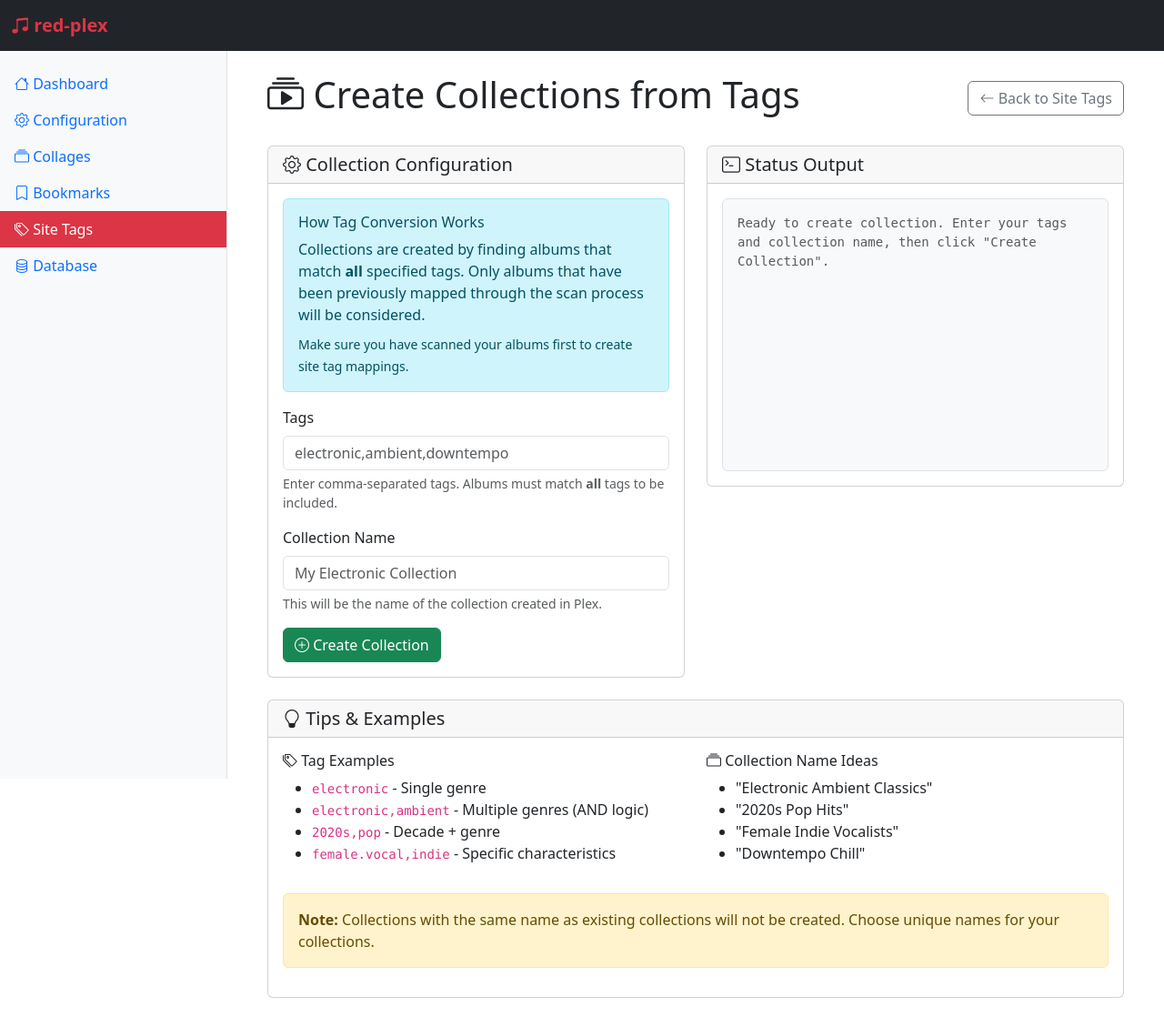
After one commit to marceljungle/red-plex, a Flask app: page /site-tags/convert in a window 1280 px wide. The commit adds this page. Shown: the whole page at 91% size. Run offline with Flask 3, Linux system fonts and the light colour scheme; some libraries are stand-ins or nearby versions.

Commit message:
Add complete site-tags GUI functionality and update README documentation
Co-authored-by: marceljungle <44347173+marceljungle@users.noreply.github.com>

```diff
--- a/red_plex/infrastructure/gui/app.py
+++ b/red_plex/infrastructure/gui/app.py
@@ -17,6 +17,7 @@ from red_plex.infrastructure.plex.plex_manager import PlexManager
 from red_plex.infrastructure.rest.gazelle.gazelle_api import GazelleAPI
 from red_plex.infrastructure.service.collection_processor import CollectionProcessingService
 from red_plex.use_case.create_collection.album_fetch_mode import AlbumFetchMode
+from red_plex.use_case.site_tags.site_tags_use_case import SiteTagsUseCase
 
 # pylint: disable=W0703,W0718,R0914,R0915
 class WebSocketHandler(logging.Handler):
@@ -329,6 +330,203 @@ def create_app():
 
         return render_template('bookmarks_convert.html')
 
+    @app.route('/site-tags')
+    def site_tags():
+        """View site tags mappings."""
+        try:
+            db = get_db()
+            # Get some basic stats about site tag mappings
+            cur = db.conn.cursor()
+            cur.execute("""
+                SELECT COUNT(DISTINCT stm.rating_key) as mapped_albums,
+                       COUNT(DISTINCT st.tag_name) as total_tags,
+                       COUNT(stm.id) as total_mappings
+                FROM site_tag_mappings stm
+                LEFT JOIN mapping_tags mt ON stm.id = mt.mapping_id
+                LEFT JOIN site_tags st ON mt.tag_id = st.id
+            """)
+            stats = cur.fetchone()
+
+            # Get recent mappings for display
+            cur.execute("""
+                SELECT stm.rating_key, stm.group_id, stm.site,
+                       GROUP_CONCAT(st.tag_name, ', ') as tags
+                FROM site_tag_mappings stm
+                LEFT JOIN mapping_tags mt ON stm.id = mt.mapping_id
+                LEFT JOIN site_tags st ON mt.tag_id = st.id
+                GROUP BY stm.id
+                ORDER BY stm.id DESC
+                LIMIT 20
+            """)
+            recent_mappings = cur.fetchall()
+
+            return render_template('site_tags.html',
+                                   stats={'mapped_albums': stats[0] or 0,
+                                          'total_tags': stats[1] or 0,
+                                          'total_mappings': stats[2] or 0},
+                                   recent_mappings=recent_mappings)
+        except Exception as e:
+            flash(f'Error loading site tags: {str(e)}', 'error')
+            return render_template('site_tags.html',
+                                   stats={'mapped_albums': 0, 'total_tags': 0, 'total_mappings': 0},
+                                   recent_mappings=[])
+
+    @app.route('/site-tags/scan', methods=['GET', 'POST'])
+    def site_tags_scan():
+        """Scan albums for site tag mappings."""
+        if request.method == 'POST':
+            try:
+                site = request.form.get('site')
+                always_skip = request.form.get('always_skip') == 'on'
+
+                if not site:
+                    flash('Please select a site.', 'error')
+                    return render_template('site_tags_scan.html')
+
+                # Start processing in background
+                def process_scan():
+                    logger = logging.getLogger('red_plex')
+                    thread_db = None
+                    try:
+                        thread_db = LocalDatabase()
+
+                        with app.app_context():
+                            socketio.emit('status_update',
+                                          {'message': 'Starting site tags scan process...'})
+
+                        logger.info("Connecting to Plex server...")
+                        plex_manager = PlexManager(db=thread_db)
+
+                        logger.info("Updating album database from Plex...")
+                        plex_manager.populate_album_table()
+
+                        gazelle_api = GazelleAPI(site)
+                        site_tags_use_case = SiteTagsUseCase(thread_db, plex_manager, gazelle_api)
+
+                        def web_echo(message):
+                            logger.info(message)
+
+                        def web_confirm(message):
+                            logger.info('Auto-confirming: %s', message)
+                            return True
+
+                        site_tags_use_case.scan_albums_for_site_tags(
+                            echo_func=web_echo,
+                            confirm_func=web_confirm,
+                            always_skip=always_skip
+                        )
+
+                        with app.app_context():
+                            socketio.emit('status_update', {
+                                'message': 'Site tags scan completed successfully!',
+                                'finished': True
+                            })
+
+                    except Exception as e:
+                        logger.critical('An unhandled error occurred during site tags scan: %s',
+                                        e,
+                                        exc_info=True)
+                        with app.app_context():
+                            socketio.emit('status_update', {
+                                'message': f'Error: {str(e)}',
+                                'error': True
+                            })
+                    finally:
+                        if thread_db:
+                            thread_db.close()
+
+                socketio.start_background_task(target=process_scan)
+
+                flash('Site tags scan started! Check the status below.', 'info')
+                return render_template('site_tags_scan.html',
+                                       processing=True)
+
+            except Exception as e:
+                flash(f'Error starting site tags scan: {str(e)}', 'error')
+
+        return render_template('site_tags_scan.html')
+
+    @app.route('/site-tags/convert', methods=['GET', 'POST'])
+    def site_tags_convert():
+        """Convert site tags to Plex collections."""
+        if request.method == 'POST':
+            try:
+                tags = request.form.get('tags', '').strip()
+                collection_name = request.form.get('collection_name', '').strip()
+
+                if not tags:
+                    flash('Please provide tags.', 'error')
+                    return render_template('site_tags_convert.html')
+
+                if not collection_name:
+                    flash('Please provide a collection name.', 'error')
+                    return render_template('site_tags_convert.html')
+
+                # Parse tags
+                tag_list = [tag.strip() for tag in tags.split(',') if tag.strip()]
+
+                # Start processing in background
+                def process_convert():
+                    logger = logging.getLogger('red_plex')
+                    thread_db = None
+                    try:
+                        thread_db = LocalDatabase()
+
+                        with app.app_context():
+                            socketio.emit('status_update',
+                                          {'message': 'Starting site tags to collection conversion...'})
+
+                        logger.info("Connecting to Plex server...")
+                        plex_manager = PlexManager(db=thread_db)
+
+                        site_tags_use_case = SiteTagsUseCase(thread_db, plex_manager)
+
+                        def web_echo(message):
+                            logger.info(message)
+
+                        success = site_tags_use_case.create_collection_from_tags(
+                            tags=tag_list,
+                            collection_name=collection_name,
+                            echo_func=web_echo
+                        )
+
+                        if success:
+                            with app.app_context():
+                                socketio.emit('status_update', {
+                                    'message': 'Collection created successfully!',
+                                    'finished': True
+                                })
+                        else:
+                            with app.app_context():
+                                socketio.emit('status_update', {
+                                    'message': 'Collection creation failed.',
+                                    'error': True
+                                })
+
+                    except Exception as e:
+                        logger.critical('An unhandled error occurred during conversion: %s',
+                                        e,
+                                        exc_info=True)
+                        with app.app_context():
+                            socketio.emit('status_update', {
+                                'message': f'Error: {str(e)}',
+                                'error': True
+                            })
+                    finally:
+                        if thread_db:
+                            thread_db.close()
+
+                socketio.start_background_task(target=process_convert)
+
+                flash('Collection creation started! Check the status below.', 'info')
+                return render_template('site_tags_convert.html',
+                                       processing=True)
+
+            except Exception as e:
+                flash(f'Error starting collection creation: {str(e)}', 'error')
+
+        return render_template('site_tags_convert.html')
+
     @app.route('/database')
     def database():
         """View database status."""
@@ -344,11 +542,16 @@ def create_app():
                     stats['albums'] = len(db.get_all_albums())
                     stats['collages'] = len(db.get_all_collage_collections())
                     stats['bookmarks'] = len(db.get_all_bookmark_collections())
+
+                    # Get site tags stats
+                    cur = db.conn.cursor()
+                    cur.execute("SELECT COUNT(*) FROM site_tag_mappings")
+                    stats['site_tags'] = cur.fetchone()[0]
                 except Exception as e:
                     logger.warning('Error getting database stats: %s', e)
-                    stats = {'albums': 0, 'collages': 0, 'bookmarks': 0}
+                    stats = {'albums': 0, 'collages': 0, 'bookmarks': 0, 'site_tags': 0}
             else:
-                stats = {'albums': 0, 'collages': 0, 'bookmarks': 0}
+                stats = {'albums': 0, 'collages': 0, 'bookmarks': 0, 'site_tags': 0}
 
             return render_template('database.html',
                                    db_path=db_path,
@@ -359,7 +562,7 @@ def create_app():
             return render_template('database.html',
                                    db_path="Unknown",
                                    db_exists=False,
-                                   stats={})
+                                   stats={'albums': 0, 'collages': 0, 'bookmarks': 0, 'site_tags': 0})
 
     @app.route('/database/albums/update', methods=['POST'])
     def database_albums_update():
@@ -439,6 +642,9 @@ def create_app():
             elif table == 'bookmarks':
                 db.reset_bookmark_collections()
                 flash('Bookmarks table reset successfully!', 'success')
+            elif table == 'site-tags':
+                db.reset_tag_mappings()
+                flash('Site tags mappings reset successfully!', 'success')
             else:
                 flash(f'Unknown table: {table}', 'error')
         except Exception as e:
--- a/red_plex/infrastructure/gui/templates/base.html
+++ b/red_plex/infrastructure/gui/templates/base.html
@@ -84,6 +84,10 @@
                href="{{ url_for('bookmarks') }}">
                 <i class="bi bi-bookmark"></i> Bookmarks
             </a>
+            <a class="nav-link {% if request.endpoint in ['site_tags', 'site_tags_scan', 'site_tags_convert'] %}active{% endif %}"
+               href="{{ url_for('site_tags') }}">
+                <i class="bi bi-tags"></i> Site Tags
+            </a>
             <a class="nav-link {% if request.endpoint == 'database' %}active{% endif %}"
                href="{{ url_for('database') }}">
                 <i class="bi bi-database"></i> Database
--- /dev/null
+++ b/red_plex/infrastructure/gui/templates/site_tags_convert.html
@@ -0,0 +1,129 @@
+{% extends "base.html" %}
+
+{% block title %}Create Collections - Site Tags - red-plex{% endblock %}
+
+{% block content %}
+<div class="container-fluid">
+    <div class="d-flex justify-content-between align-items-center mb-4">
+        <h1>
+            <i class="bi bi-collection-play"></i> Create Collections from Tags
+        </h1>
+        <a href="{{ url_for('site_tags') }}" class="btn btn-outline-secondary">
+            <i class="bi bi-arrow-left"></i> Back to Site Tags
+        </a>
+    </div>
+
+    <div class="row">
+        <div class="col-lg-6">
+            <div class="card">
+                <div class="card-header">
+                    <h5 class="card-title mb-0">
+                        <i class="bi bi-gear"></i> Collection Configuration
+                    </h5>
+                </div>
+                <div class="card-body">
+                    <div class="alert alert-info" role="alert">
+                        <h6 class="alert-heading">How Tag Conversion Works</h6>
+                        <p class="mb-2">
+                            Collections are created by finding albums that match <strong>all</strong> specified tags.
+                            Only albums that have been previously mapped through the scan process will be considered.
+                        </p>
+                        <p class="mb-0">
+                            <small>Make sure you have scanned your albums first to create site tag mappings.</small>
+                        </p>
+                    </div>
+
+                    {% if not processing %}
+                    <form method="POST">
+                        <div class="mb-3">
+                            <label for="tags" class="form-label">Tags</label>
+                            <input type="text" class="form-control" id="tags" name="tags"
+                                   placeholder="electronic,ambient,downtempo" required>
+                            <div class="form-text">
+                                Enter comma-separated tags. Albums must match <strong>all</strong> tags to be included.
+                            </div>
+                        </div>
+
+                        <div class="mb-3">
+                            <label for="collection_name" class="form-label">Collection Name</label>
+                            <input type="text" class="form-control" id="collection_name" name="collection_name"
+                                   placeholder="My Electronic Collection" required>
+                            <div class="form-text">
+                                This will be the name of the collection created in Plex.
+                            </div>
+                        </div>
+
+                        <button type="submit" class="btn btn-success">
+                            <i class="bi bi-plus-circle"></i> Create Collection
+                        </button>
+                    </form>
+                    {% else %}
+                    <div class="alert alert-info" role="alert">
+                        <i class="bi bi-hourglass-split"></i>
+                        <strong>Collection Creation in Progress</strong><br>
+                        Your collection is being created. Check the status output below for real-time updates.
+                    </div>
+                    {% endif %}
+                </div>
+            </div>
+        </div>
+
+        <div class="col-lg-6">
+            <div class="card">
+                <div class="card-header">
+                    <h5 class="card-title mb-0">
+                        <i class="bi bi-terminal"></i> Status Output
+                    </h5>
+                </div>
+                <div class="card-body">
+                    <div id="status-output" class="status-output">
+                        {% if processing %}
+                        <div class="status-message">Collection creation started. Waiting for updates...</div>
+                        {% else %}
+                        <div class="status-message text-muted">Ready to create collection. Enter your tags and collection name, then click "Create Collection".</div>
+                        {% endif %}
+                    </div>
+                </div>
+            </div>
+        </div>
+    </div>
+
+    <div class="row mt-4">
+        <div class="col-12">
+            <div class="card">
+                <div class="card-header">
+                    <h5 class="card-title mb-0">
+                        <i class="bi bi-lightbulb"></i> Tips & Examples
+                    </h5>
+                </div>
+                <div class="card-body">
+                    <div class="row">
+                        <div class="col-md-6">
+                            <h6><i class="bi bi-tags"></i> Tag Examples</h6>
+                            <ul>
+                                <li><code>electronic</code> - Single genre</li>
+                                <li><code>electronic,ambient</code> - Multiple genres (AND logic)</li>
+                                <li><code>2020s,pop</code> - Decade + genre</li>
+                                <li><code>female.vocal,indie</code> - Specific characteristics</li>
+                            </ul>
+                        </div>
+                        <div class="col-md-6">
+                            <h6><i class="bi bi-collection"></i> Collection Name Ideas</h6>
+                            <ul>
+                                <li>"Electronic Ambient Classics"</li>
+                                <li>"2020s Pop Hits"</li>
+                                <li>"Female Indie Vocalists"</li>
+                                <li>"Downtempo Chill"</li>
+                            </ul>
+                        </div>
+                    </div>
+                    <div class="alert alert-warning mt-3" role="alert">
+                        <strong>Note:</strong> Collections with the same name as existing collections will not be created.
+                        Choose unique names for your collections.
+                    </div>
+                </div>
+            </div>
+        </div>
+    </div>
+</div>
+{% endblock %}
```
Also changed, not shown: red_plex/infrastructure/gui/templates/database.html (+54 -8 lines), red_plex/infrastructure/gui/templates/index.html (+20 -0 lines), red_plex/infrastructure/gui/templates/site_tags.html (added, +164 -0 lines), red_plex/infrastructure/gui/templates/site_tags_scan.html (added, +118 -0 lines), README.md.
